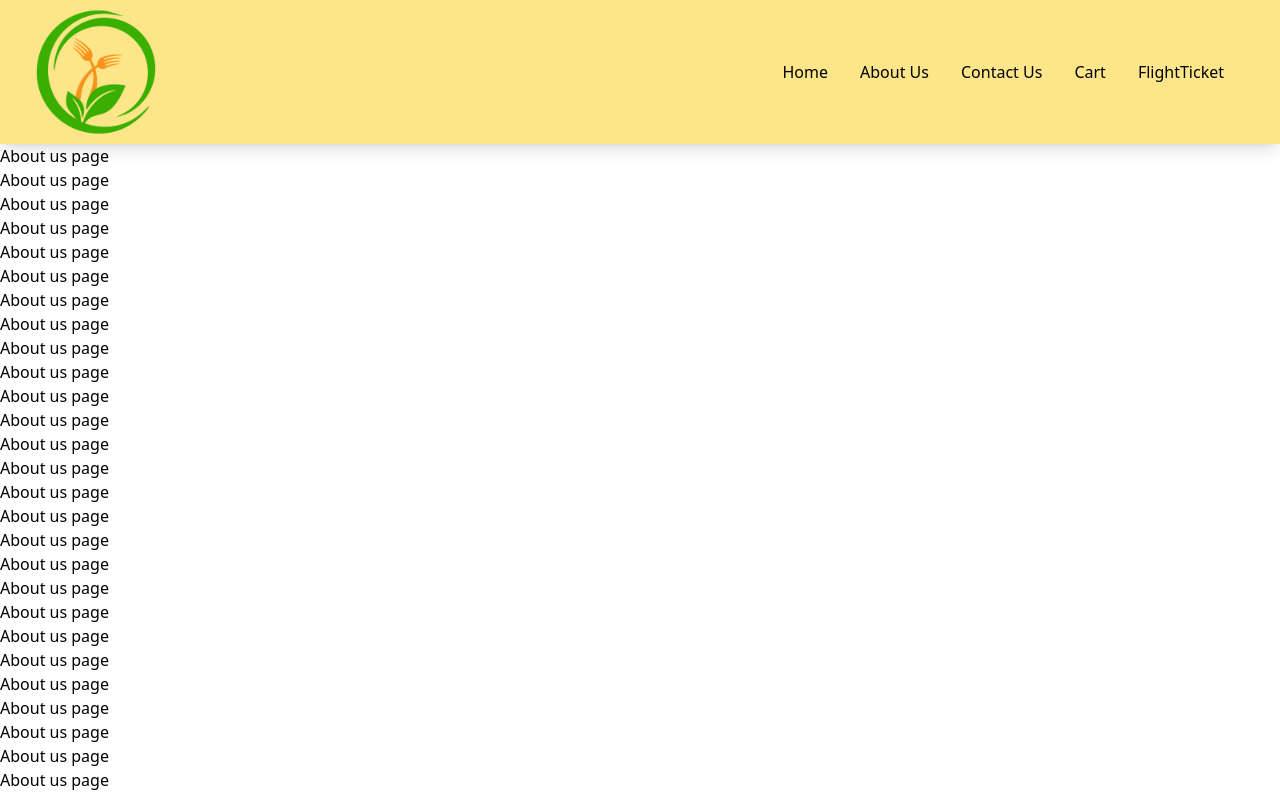
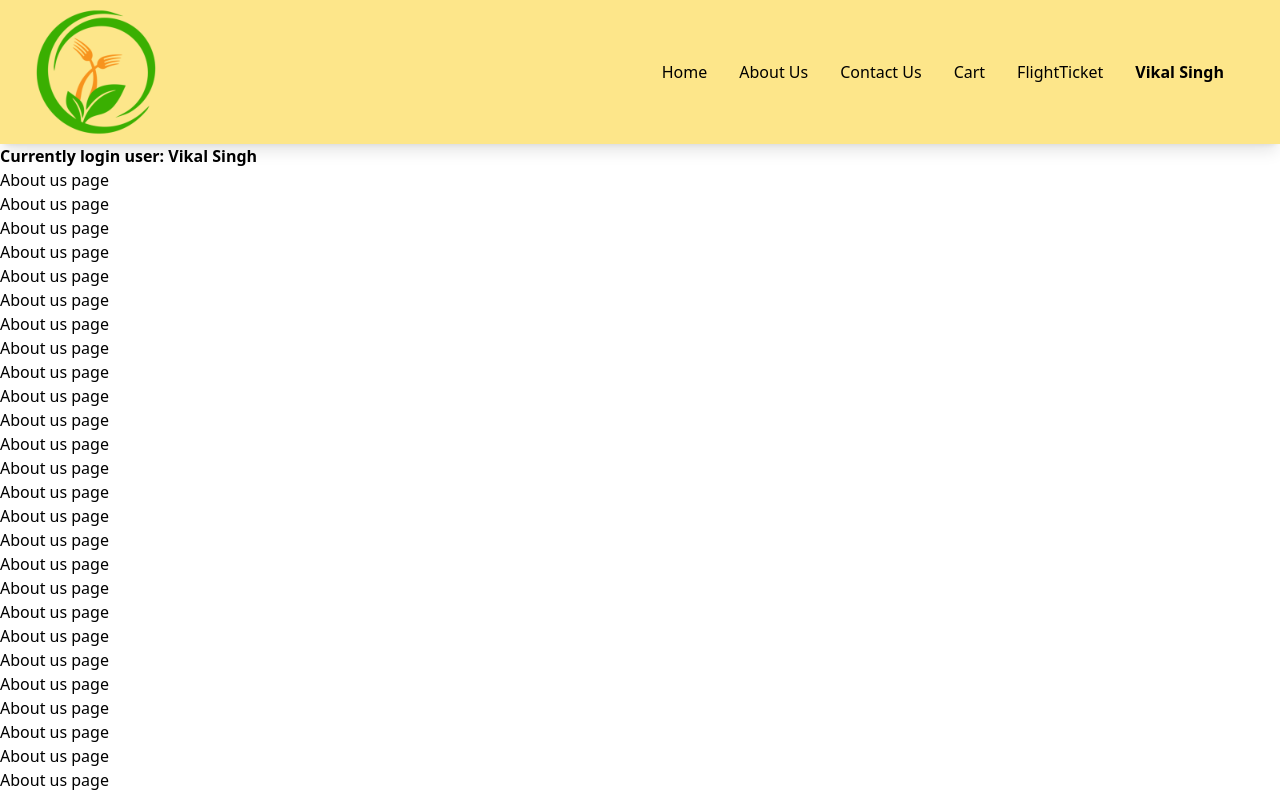
Before and after one commit to vikalsingh/ReactProject, a React (Vite) app: page /about in a window 1280 px wide. Shown: the top 796 px of the page. Built offline with nearby package versions, Linux system fonts and the light colour scheme.

Commit message:
context api

```diff
--- a/src/App.js
+++ b/src/App.js
@@ -5,13 +5,16 @@ import Body from "./components/Body";
 import { createBrowserRouter, RouterProvider, Outlet } from "react-router-dom";
 import About from "./components/About";
 import Error from "./components/Error";
+import UserContext from "./utils/UserContext";
 
 const AppLayout = () => {
   return (
-    <div className="app">
-      <Header />
-      <Outlet />
-    </div>
+    <UserContext.Provider value={{ loggedInUser: "Vikal Singh" }}>
+      <div className="app">
+        <Header />
+        <Outlet />
+      </div>
+    </UserContext.Provider>
   );
 };
 
--- a/src/components/About.js
+++ b/src/components/About.js
@@ -1,7 +1,13 @@
+import {useContext} from "react";
+import UserContext from "../utils/UserContext";
+
 const About = () => {
+
+  const {loggedInUser} = useContext(UserContext)
+
   return (
     <div>
-      <h1>About us page</h1>
+      <h1 className="font-bold">Currently login user: {loggedInUser}</h1>
       <h1>About us page</h1>
       <h1>About us page</h1>
       <h1>About us page</h1>
--- a/src/components/Header.js
+++ b/src/components/Header.js
@@ -1,7 +1,12 @@
+import { useContext } from "react";
 import { Link } from "react-router-dom";
 import reactLogo from "./../../images/logo.png";
+import UserContext from "../utils/UserContext";
 
 const Header = () => {
+
+  const {loggedInUser} = useContext(UserContext);
+
   return (
     <div className="flex justify-between shadow-lg px-6 sticky top-0 bg-amber-200">
       <div className="logo-container">
@@ -17,6 +22,7 @@ const Header = () => {
           <li className="p-4">Contact Us</li>
           <li className="p-4">Cart</li>
           <li className="p-4"><Link to="/flightticket">FlightTicket</Link></li>
+          <li className="p-4 font-bold">{loggedInUser}</li>
         </ul>
       </div>
     </div>
--- /dev/null
+++ b/src/utils/UserContext.js
@@ -0,0 +1,7 @@
+import { createContext } from "react";
+
+const UserContext = createContext({
+    loggedInUser: "Default User",
+});
+
+export default UserContext;
```
